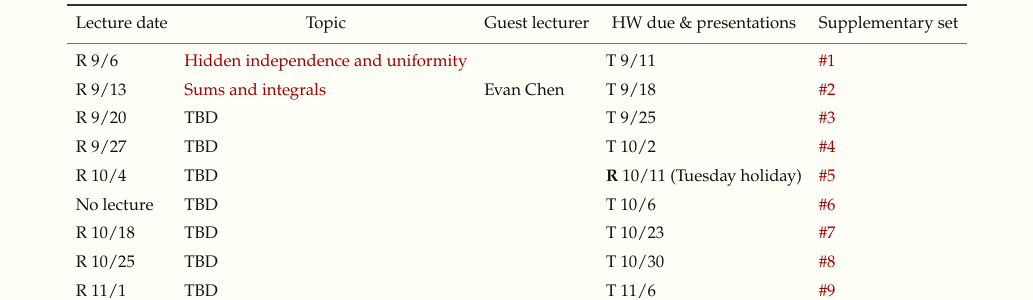
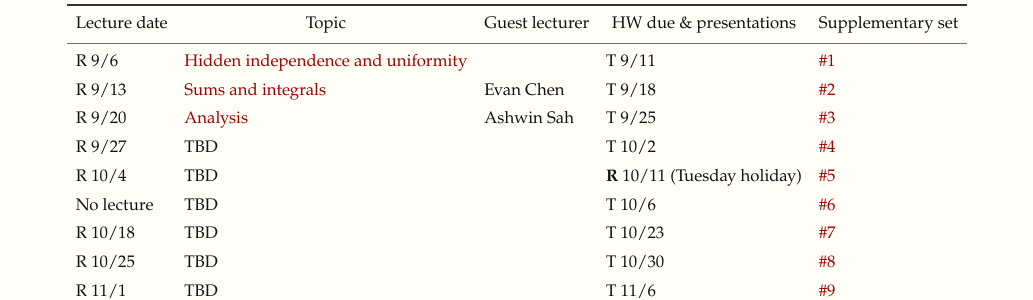
Before and after one commit to yufeizhao/yufeizhao.github.io, a Jekyll site: the page built from a34/index.md, in a window 1280 px wide. Shown: the part 1247-1547 px from the top of the page, without its empty margins (123-1156 px from the left). Built offline with Jekyll 4.4.1, drawn with Linux system fonts in a browser that asks for light colours; nearby versions of some CDN libraries.

Commit message:
analysis

```diff
--- a/a34/index.md
+++ b/a34/index.md
@@ -49,7 +49,7 @@ _Collaborations._ "Reasonable" collaboration is permitted, everyone must write t
 |---------------|------------|------------------|-------------------------------|------------------------|
 | R 9/6  | [Hidden independence and uniformity](indep.pdf) |      |    T 9/11 |  [\#1](hw1.pdf)
 | R 9/13  | [Sums and integrals](sums-integrals.pdf)          | Evan Chen | T 9/18 |  [\#2](hw2.pdf)
-| R 9/20  | TBD | | T 9/25 |  [\#3](hw3.pdf)
+| R 9/20  | [Analysis](analysis.pdf) | Ashwin Sah | T 9/25 |  [\#3](hw3.pdf)
 | R 9/27  | TBD | | T 10/2 |  [\#4](hw4.pdf)
 | R 10/4 | TBD | | **R** 10/11 (Tuesday holiday) |  [\#5](hw5.pdf)
 | No lecture | TBD | | T 10/6           |  [\#6](hw6.pdf)
```
Also changed, not shown: 1 other file.
